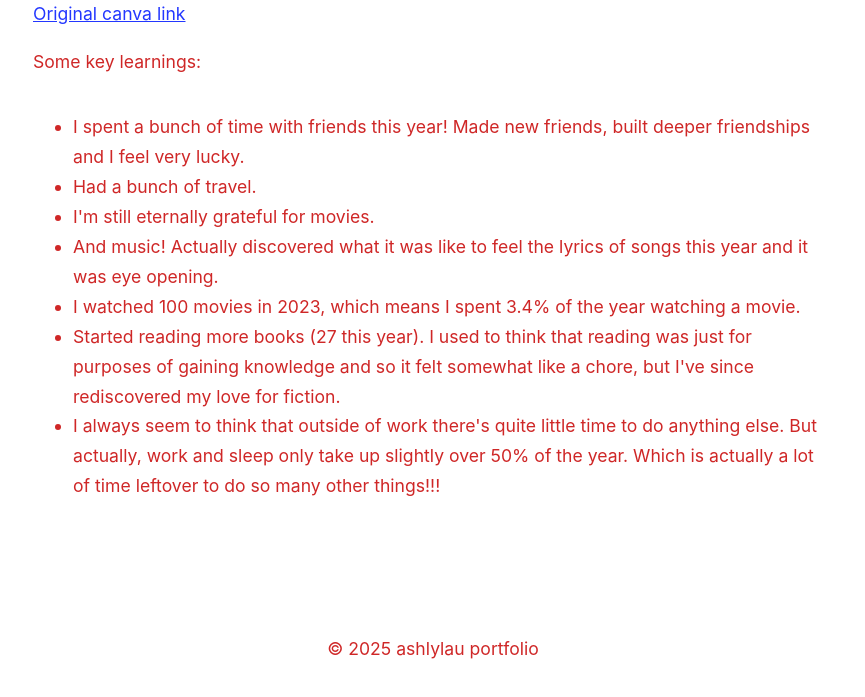
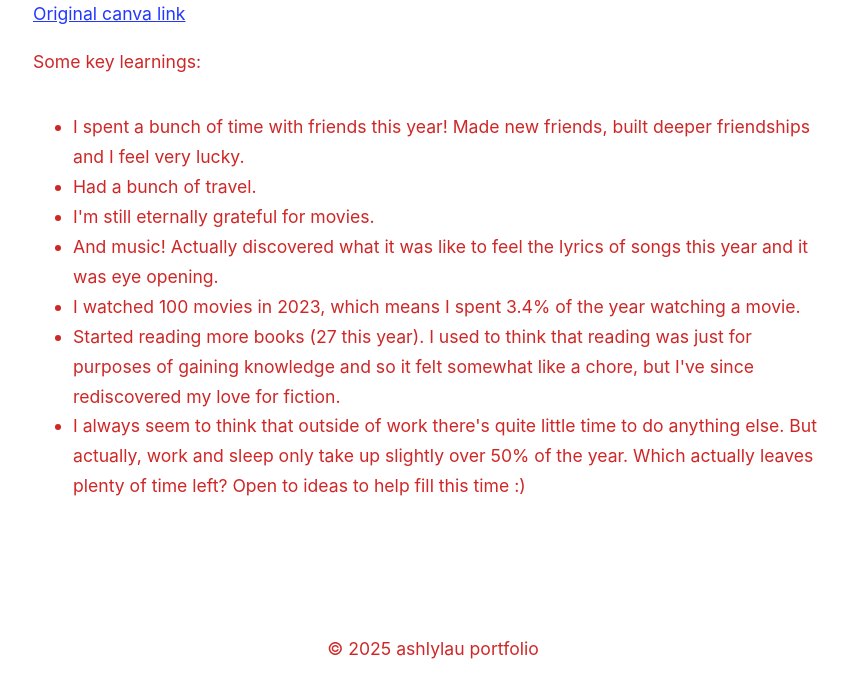
Before and after one commit to ashlylau/personal-website-3.0, an Astro site: page /blog/2023-year-in-review in a window 1280 px wide. Shown: the part 1475-2172 px from the top of the page, without its empty margins (207-1072 px from the left). Built offline with nearby package versions, Linux system fonts and the light colour scheme; Astro itself is replaced by a stand-in of ours.

Commit message:
Minor edit to year in review

```diff
--- a/src/content/blog/2023-year-in-review.mdx
+++ b/src/content/blog/2023-year-in-review.mdx
@@ -33,4 +33,4 @@ Some key learnings:
 - And music! Actually discovered what it was like to feel the lyrics of songs this year and it was eye opening.
 - I watched 100 movies in 2023, which means I spent 3.4% of the year watching a movie.
 - Started reading more books (27 this year). I used to think that reading was just for purposes of gaining knowledge and so it felt somewhat like a chore, but I've since rediscovered my love for fiction.
-- I always seem to think that outside of work there's quite little time to do anything else. But actually, work and sleep only take up slightly over 50% of the year. Which is actually a lot of time leftover to do so many other things!!!
+- I always seem to think that outside of work there's quite little time to do anything else. But actually, work and sleep only take up slightly over 50% of the year. Which actually leaves plenty of time left? Open to ideas to help fill this time :)
```
